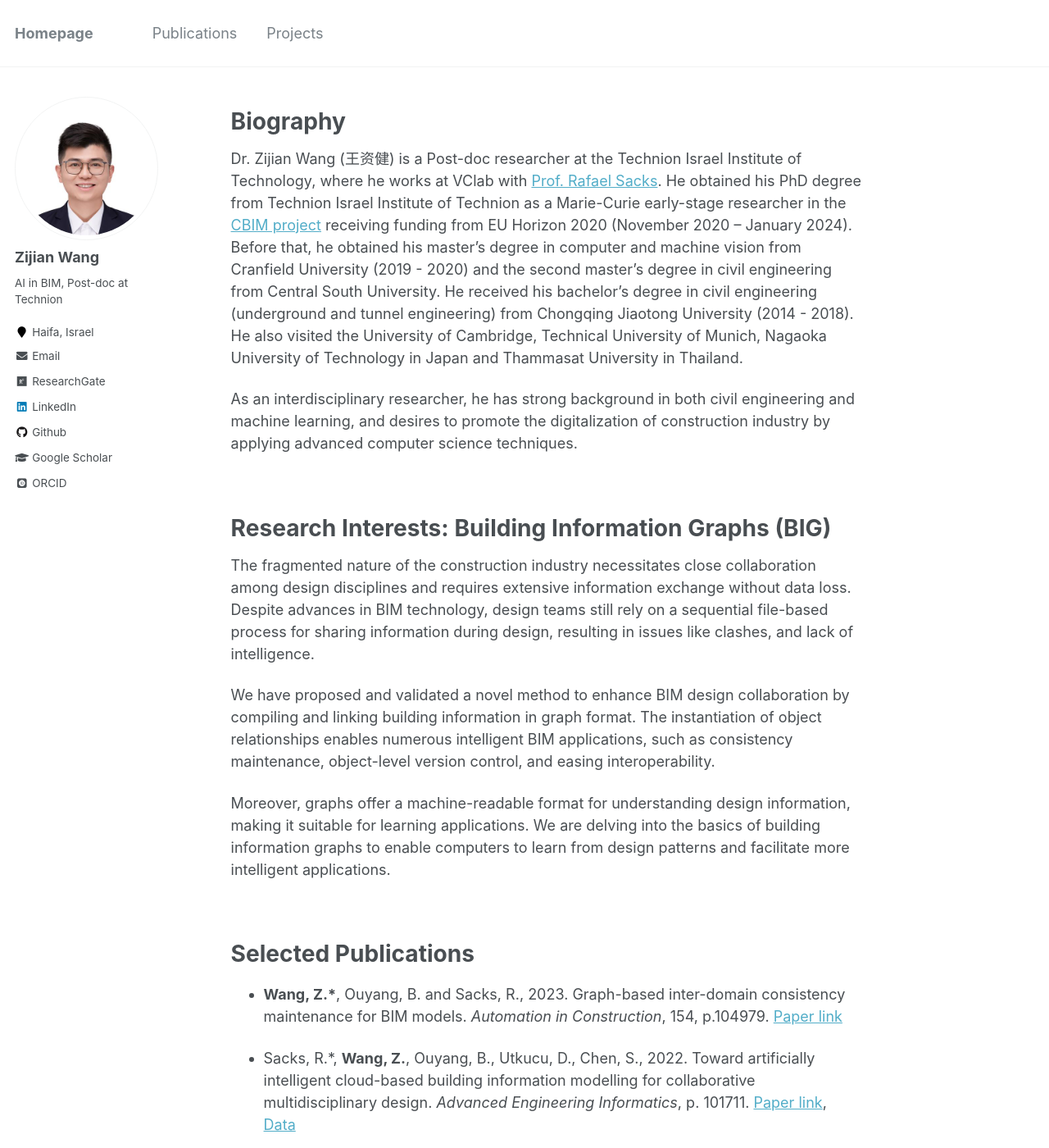
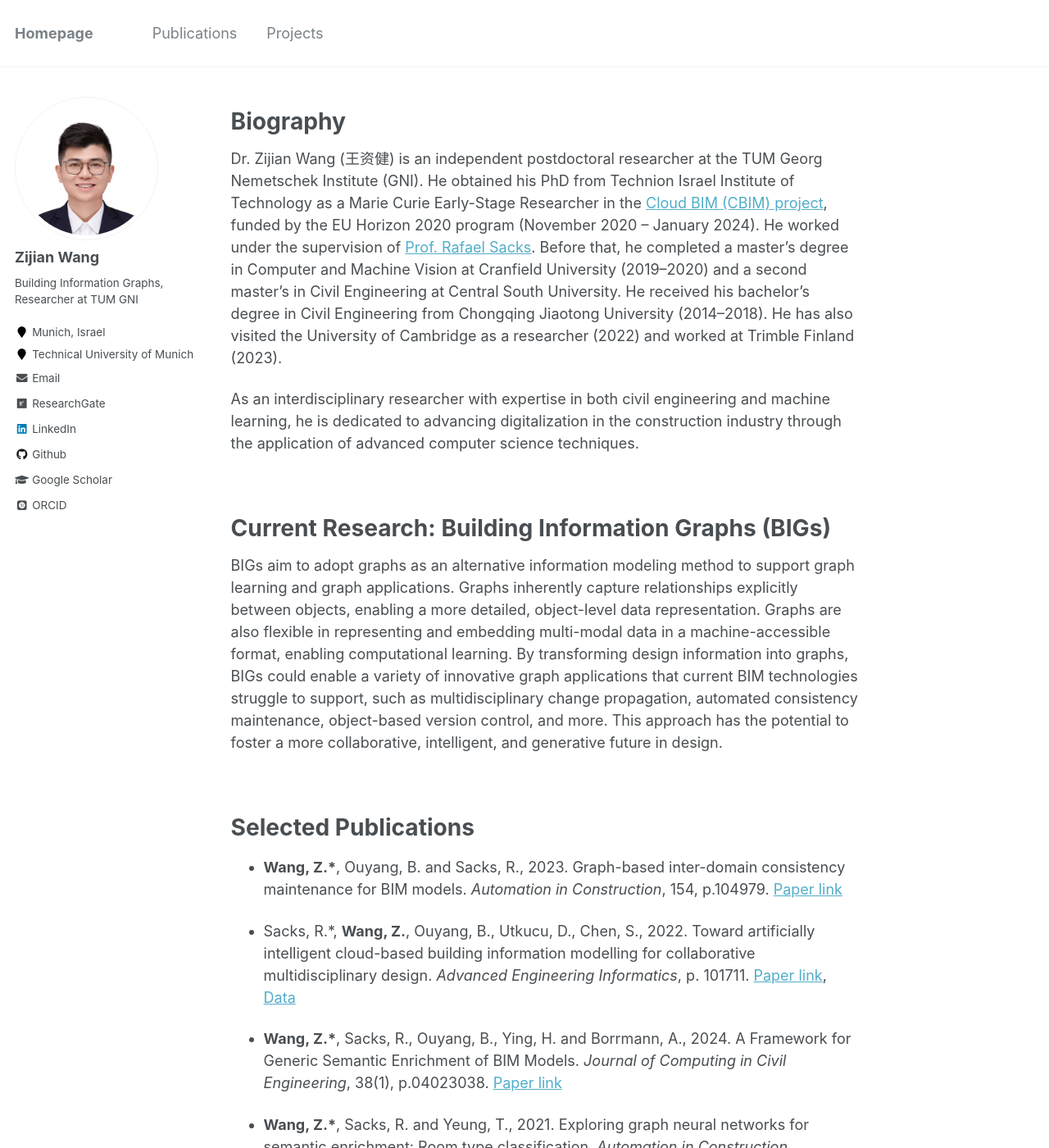
Before and after one commit to ZijianWang-ZW/zijianwang-zw.github.io, a Jekyll site: the page built from _pages/about.md, in a window 1280 px wide and 1400 px high. Shown: the whole window at 82% size. Built offline with Jekyll 4.4.1, drawn with Linux system fonts in a browser that asks for light colours; some web fonts are replaced; some of the changed text lies outside the part shown.

Commit message:
Updated my website

```diff
--- a/_config.yml
+++ b/_config.yml
@@ -82,9 +82,9 @@
 author:
   name             : "Zijian Wang"
   avatar           : "avatar_zj.JPG"
-  bio              : "AI in BIM, Post-doc at Technion"
-  location         : "Haifa, Israel"
-  employer         :
+  bio              : "Building Information Graphs, Researcher at TUM GNI"
+  location         : "Munich, Israel"
+  employer         : Technical University of Munich
   pubmed           : # "https://www.ncbi.nlm.nih.gov/pubmed/?term=john+snow"
   googlescholar    : "https://scholar.google.com/citations?user=5lhWReYAAAAJ&hl=en"
   email            : "zijianwang1995@gmail.com"
--- a/_pages/about.md
+++ b/_pages/about.md
@@ -9,25 +9,17 @@
 ---
 Biography
 ======
-Dr. Zijian Wang (王资健) is a Post-doc researcher at the Technion Israel Institute of Technology, where he works at VClab with [Prof. Rafael Sacks](https://sacks.net.technion.ac.il/). He obtained his PhD degree from Technion Israel Institute of Technion as a Marie-Curie early-stage researcher in the [CBIM project](https://cbim2020.net.technion.ac.il/) receiving funding from EU Horizon 2020 (November 2020 -- January 2024). Before that, he obtained his master's degree in computer and machine vision from Cranfield University (2019 - 2020) and the second master's degree in civil engineering from Central South University. He received his bachelor's degree in civil engineering (underground and tunnel engineering) from Chongqing Jiaotong University (2014 - 2018). He also visited the University of Cambridge, Technical University of Munich, Nagaoka University of Technology in Japan and Thammasat University in Thailand.
+Dr. Zijian Wang (王资健) is an independent postdoctoral researcher at the TUM Georg Nemetschek Institute (GNI). He obtained his PhD from Technion Israel Institute of Technology as a Marie Curie Early-Stage Researcher in the [Cloud BIM (CBIM) project](https://cbim2020.net.technion.ac.il/), funded by the EU Horizon 2020 program (November 2020 – January 2024). He worked under the supervision of [Prof. Rafael Sacks](https://sacks.net.technion.ac.il/). Before that, he completed a master’s degree in Computer and Machine Vision at Cranfield University (2019–2020) and a second master’s in Civil Engineering at Central South University. He received his bachelor’s degree in Civil Engineering from Chongqing Jiaotong University (2014–2018). He has also visited the University of Cambridge as a researcher (2022) and worked at Trimble Finland (2023).
 
-As an interdisciplinary researcher, he has strong background in both civil engineering and machine learning, and desires to promote the digitalization of construction industry by applying advanced computer science techniques.
-
-
+As an interdisciplinary researcher with expertise in both civil engineering and machine learning, he is dedicated to advancing digitalization in the construction industry through the application of advanced computer science techniques.
 
 <br/>
 
 
-Research Interests: Building Information Graphs (BIG)
+Current Research: Building Information Graphs (BIGs)
 ======
 
-The fragmented nature of the construction industry necessitates close collaboration among design disciplines and requires extensive information exchange without data loss. Despite advances in BIM technology, design teams still rely on a sequential file-based process for sharing information
-during design, resulting in issues like clashes, and lack of intelligence.
-
-We have proposed and validated a novel method to enhance BIM design collaboration by compiling and linking building information in graph format. The instantiation of object relationships enables numerous intelligent BIM applications, such as consistency maintenance, object-level version control, and easing interoperability.
-
-Moreover, graphs offer a machine-readable format for understanding design information, making it suitable for learning applications. We are delving into the basics of building information graphs to enable computers to learn from design patterns and facilitate more intelligent applications.
-
+BIGs aim to adopt graphs as an alternative information modeling method to support graph learning and graph applications. Graphs inherently capture relationships explicitly between objects, enabling a more detailed, object-level data representation. Graphs are also flexible in representing and embedding multi-modal data in a machine-accessible format, enabling computational learning. By transforming design information into graphs, BIGs could enable a variety of innovative graph applications that current BIM technologies struggle to support, such as multidisciplinary change propagation, automated consistency maintenance, object-based version control, and more. This approach has the potential to foster a more collaborative, intelligent, and generative future in design.
 
 <br/>
 
@@ -55,6 +47,8 @@
 
 News
 ======
+Nov. 1, 2024: Started the new independent Post-doc scientist position at [Georg Nemetschek Institute (GNI)](https://www.mdsi.tum.de/en/gni/home/) of Technical University of Munich (TUM).
+
 Feb. 1, 2024: Started the Post-doc position at Technion, continuing the collaboration with [Prof. Rafael Sacks](https://sacks.net.technion.ac.il/).
 
 Jan. 9, 2024: Successfully defended my PhD – I am Dr. Wang now!
```
